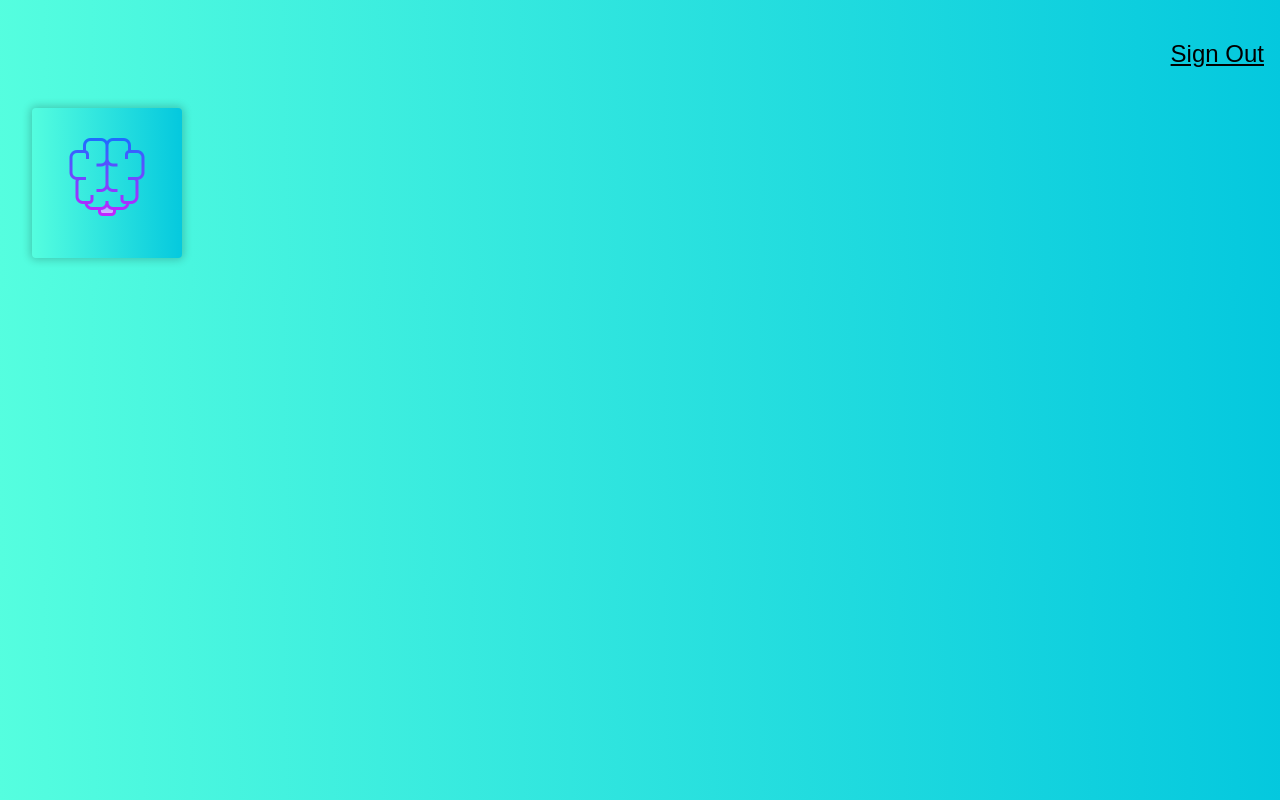
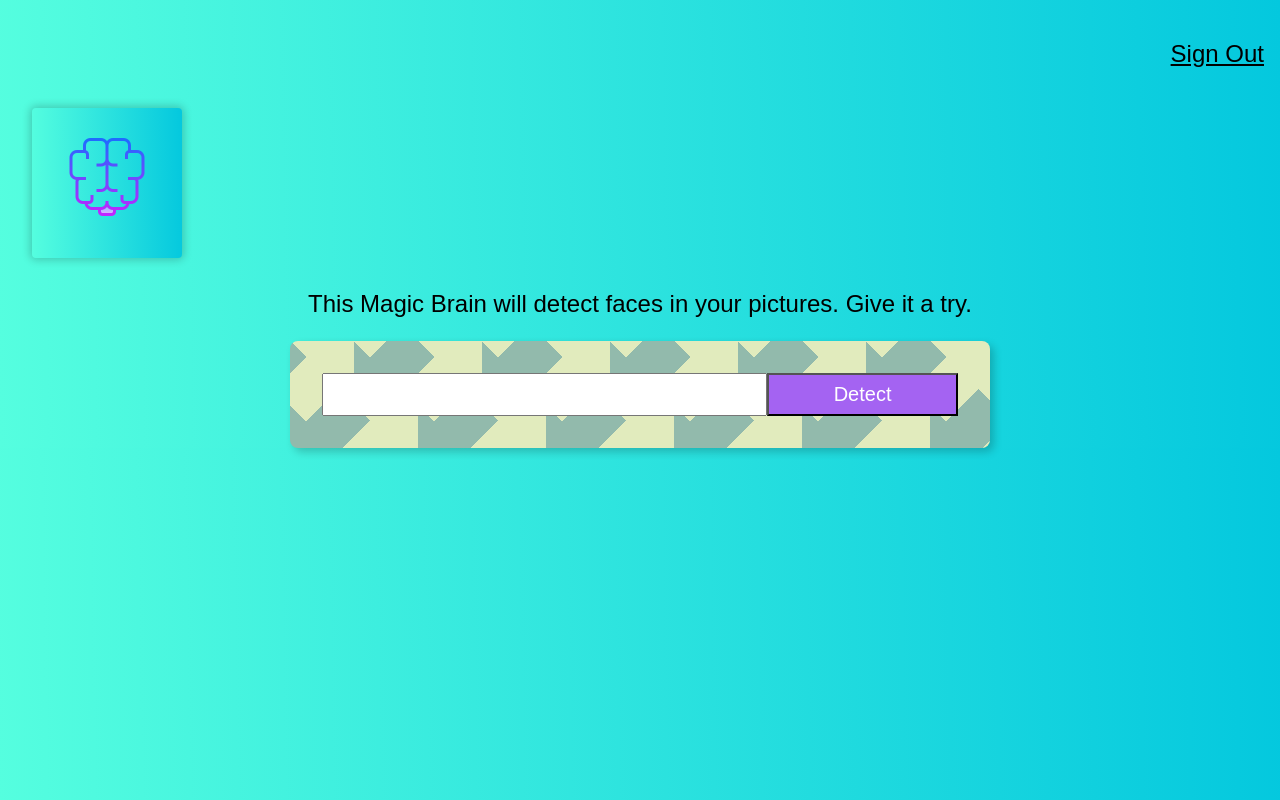
Before and after one commit to rakoc001/magic-brain, a React (Create React App) app in the folder face-recognition-brain/: page / in a window 1280 px wide. Built offline with nearby package versions, Linux system fonts and the light colour scheme.

Commit message:
Add code for ImageLinkForm Component

```diff
--- a/face-recognition-brain/src/App.css
+++ b/face-recognition-brain/src/App.css
@@ -1,5 +1,10 @@
 .App {
   text-align: center;
+}
+
+.center {
+  display: flex;
+  justify-content: center;
 }
 
 .App-logo {
--- a/face-recognition-brain/src/App.js
+++ b/face-recognition-brain/src/App.js
@@ -1,6 +1,7 @@
 import React, { Component } from 'react'
 import Navigation from './components/Navigation/Navigation'
 import Logo from './components/Logo/Logo'
+import ImageLinkForm from './components/ImageLinkForm/ImageLinkForm'
 import './App.css';
 
 function App() {
@@ -8,8 +9,8 @@
     <div className="App">
       <Navigation />
       <Logo />
-      {/*<ImageLinkForm />
-      <FaceRecognition />*/}
+      <ImageLinkForm />
+      {/*<FaceRecognition />*/}
     </div>
   );
 }
--- /dev/null
+++ b/face-recognition-brain/src/components/ImageLinkForm/ImageLinkForm.css
@@ -0,0 +1,9 @@
+.form {
+    width: 700px;
+    background:
+                linear-gradient(45deg, #92baac 45px, transparent 45px)64px 64px,
+                linear-gradient(45deg, #92baac 45px, transparent 45px,transparent 91px, #e1ebbd 91px, #e1ebbd 135px, transparent 135px),
+                linear-gradient(-45deg, #92baac 23px, transparent 23px, transparent 68px,#92baac 68px,#92baac 113px,transparent 113px,transparent 158px,#92baac 158px);
+    background-color:#e1ebbd;
+    background-size: 128px 128px;
+}
--- /dev/null
+++ b/face-recognition-brain/src/components/ImageLinkForm/ImageLinkForm.js
@@ -0,0 +1,20 @@
+import React from "react";
+import './ImageLinkForm.css';
+
+const ImageLinkForm = () => {
+    return(
+        <div>
+            <p className="f3">
+                {'This Magic Brain will detect faces in your pictures. Give it a try.'}
+            </p>
+            <div className="center">
+                <div className="form center pa4 br3 shadow-5">
+                    <input className="f4 pa2 w-70 center" type="text" />
+                    <button className="w-30 grow f4 link ph3 pv2 dib white bg-light-purple">Detect</button>
+                </div>
+            </div>
+        </div>
+    );
+}
+
+export default ImageLinkForm
```
